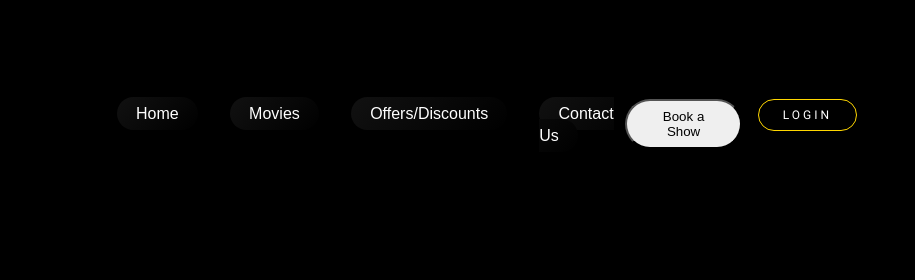
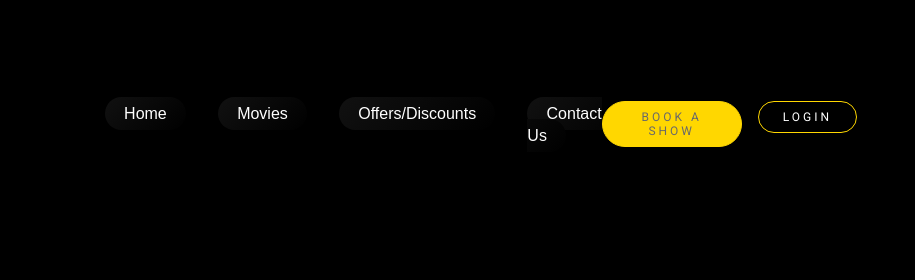
Before and after one commit to iamyosh/Grand-Lumiere, a plain HTML site: page booking7.html in a window 1280 px wide. Shown: the top 280 px of the page, 365-1280 px from the left. Drawn offline with Linux system fonts and the light colour scheme; no server answers; a web font is replaced by a local one.

Commit message:
book button

```diff
--- a/booking7.html
+++ b/booking7.html
@@ -74,7 +74,7 @@
             <li><a href="contactus.html">Contact Us</a></li>
         </ul>
         <div class="nav-buttons">
-        <a href="nowshowingm.html"> <button class="book-button">Book a Show</button></a>
+        <a href="nowshowingm.html"> <button class="try-btn">Book a Show</button></a>
         <a href="login.html"><button class="login-button" id="loginBtn">Login</button></a>
         <span id="usernameDisplay" style="display: none;"></span>
     </div>
```
